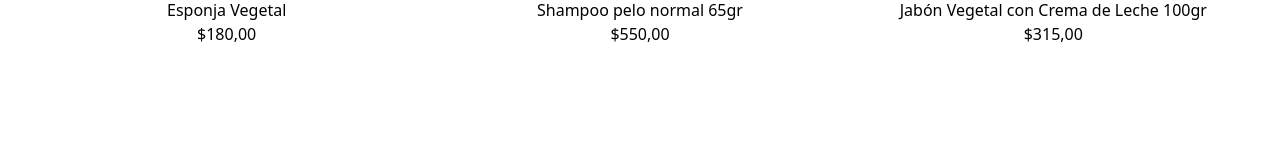
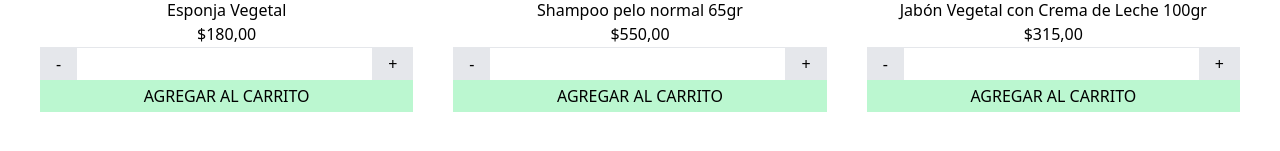
Before and after one commit to gaizkabucco/store, a React (Create React App) app: page /item/1 in a window 1280 px wide. Shown: the part 573-724 px from the top of the page. Built offline with nearby package versions, Linux system fonts and the light colour scheme.

Commit message:
included ItemCount

```diff
--- a/public/products.json
+++ b/public/products.json
@@ -3,18 +3,21 @@
 		"id": 0,
 		"title": "Esponja Vegetal",
 		"price": "$180,00",
-		"pictureUrl": "https://d22fxaf9t8d39k.cloudfront.net/42dcd46023884fc5351cec8613c95eeb461ab183bc66711693390c237b0d7e5748488.jpeg"
+		"pictureUrl": "https://d22fxaf9t8d39k.cloudfront.net/42dcd46023884fc5351cec8613c95eeb461ab183bc66711693390c237b0d7e5748488.jpeg",
+		"stock": 3
 	},
 	{
 		"id": 1,
 		"title": "Shampoo pelo normal 65gr",
 		"price": "$550,00",
-		"pictureUrl": "https://d22fxaf9t8d39k.cloudfront.net/0c7d541baa71a9e5d815e774b821ccf205af367763756f42971f7ce0eb124cf648488.jpeg"
+		"pictureUrl": "https://d22fxaf9t8d39k.cloudfront.net/0c7d541baa71a9e5d815e774b821ccf205af367763756f42971f7ce0eb124cf648488.jpeg",
+		"stock": 0
 	},
 	{
 		"id": 2,
 		"title": "Jabón Vegetal con Crema de Leche 100gr",
 		"price": "$315,00",
-		"pictureUrl": "https://d22fxaf9t8d39k.cloudfront.net/41f30875d386df6858e52e9c228f8a29c9650b920fc77b6b30c9776e30a768b948488.jpeg"
+		"pictureUrl": "https://d22fxaf9t8d39k.cloudfront.net/41f30875d386df6858e52e9c228f8a29c9650b920fc77b6b30c9776e30a768b948488.jpeg",
+		"stock": 5
 	}
 ]
--- a/src/components/Item.js
+++ b/src/components/Item.js
@@ -1,11 +1,13 @@
 import React from "react"
+import ItemCount from "./ItemCount"
 
-const Item = ({ title, price, pictureUrl }) => {
+const Item = ({ title, price, pictureUrl, stock }) => {
 	return (
 		<article className='flex flex-col items-center text-center'>
 			<img src={pictureUrl} alt={title} />
 			<h3>{title}</h3>
 			<p>{price}</p>
+			<ItemCount stock={stock} />
 		</article>
 	)
 }
--- /dev/null
+++ b/src/components/ItemCount.js
@@ -0,0 +1,16 @@
+const ItemCount = ({ stock }) => {
+	return (
+		<div className='w-full border-t border-transparent'>
+			<div className='flex border-t justify-between'>
+				<button className='bg-gray-200 px-4 py-1'>-</button>
+				<div>
+					<p className='py-1'>{stock}</p>
+				</div>
+				<button className='bg-gray-200 px-4 py-1'>+</button>
+			</div>
+			<button className='bg-green-200 w-full py-1'>AGREGAR AL CARRITO</button>
+		</div>
+	)
+}
+
+export default ItemCount
```
